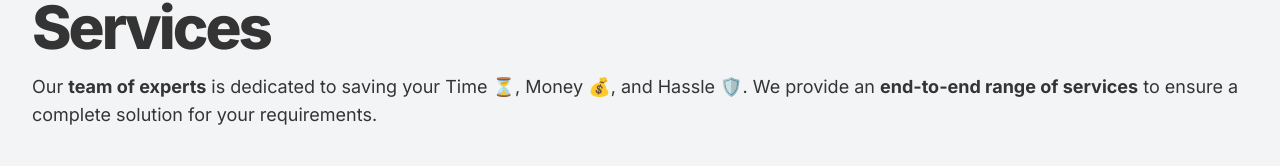
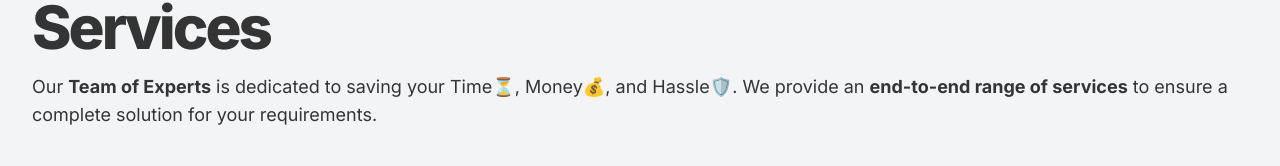
Before and after one commit to itrmitra/itrmitra, a Next.js app: page /services in a window 1280 px wide. Shown: the part 132-298 px from the top of the page. Built offline with nearby package versions, Linux system fonts and the light colour scheme.

Commit message:
Update services.tsx

```diff
--- a/src/pages/services.tsx
+++ b/src/pages/services.tsx
@@ -20,7 +20,7 @@ export default function Services() {
                             "mb-12 lg"
                         )}
                     >
-                        Our <b>team of experts</b> is dedicated to saving your Time ⏳, Money 💰, and Hassle 🛡️. We provide an <b>end-to-end range of services</b> to ensure a complete solution for your requirements.
+                        Our <b>Team of Experts</b> is dedicated to saving your Time⏳, Money💰, and Hassle🛡️. We provide an <b>end-to-end range of services</b> to ensure a complete solution for your requirements.
                     </p>
                 </div>
 
```
